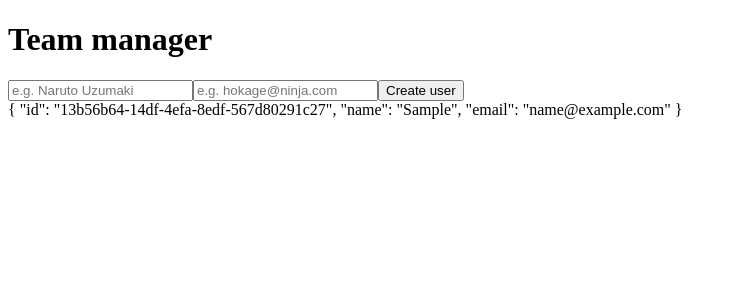
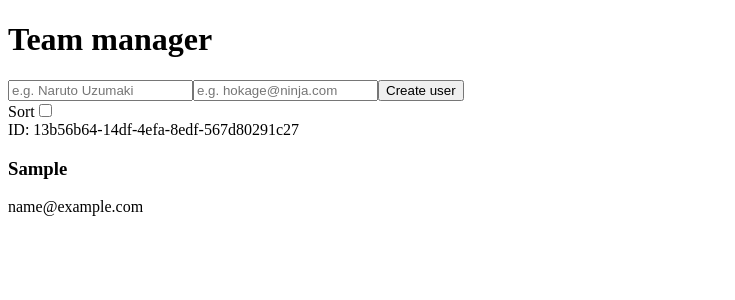
Before and after one commit to drummer-Yurii/vue-pinia, a Vue app: page / in a window 1280 px wide. Both pictures are taken after typing "Sample", "name@example.com" into the empty fields and a click on the input "Create user". Shown: the top 300 px of the page, without its empty margins (0-735 px from the left). Built offline with nearby package versions, Linux system fonts and the light colour scheme.

Commit message:
create sort for list of users

```diff
--- a/src/App.vue
+++ b/src/App.vue
@@ -33,9 +33,21 @@ const CreateUser = () => {
       <input type="submit" value="Create user">
     </form>
 
-    <div class="users">
+    <label><span>Sort</span><input type="checkbox" v-model="sort" /></label>
+
+    <div class="users" v-if="!sort">
       <div v-for="user in user_store.users" :key="user" class="user">
-        {{ user }}
+        <div>ID: {{ user.id }}</div>
+        <h3>{{ user.name }}</h3>
+        <p>{{ user.email }}</p>
+      </div>
+    </div>
+
+    <div class="users" v-else>
+      <div v-for="user in user_store.usersByName" :key="user" class="user">
+        <div>ID: {{ user.id }}</div>
+        <h3>{{ user.name }}</h3>
+        <p>{{ user.email }}</p>
       </div>
     </div>
   </main>
--- a/src/stores/users.js
+++ b/src/stores/users.js
@@ -21,7 +21,9 @@ export const useUserStore = defineStore('users',{
     getters: {
         usersByName(state) {
             const sortable = [...state.users]
-            return sortable.sort((a, b) => a.name.localCompare(b.name))
+            return sortable.sort((a, b) => {
+                return a.name.localeCompare(b.name)
+            })
         }
     }
 })
```
